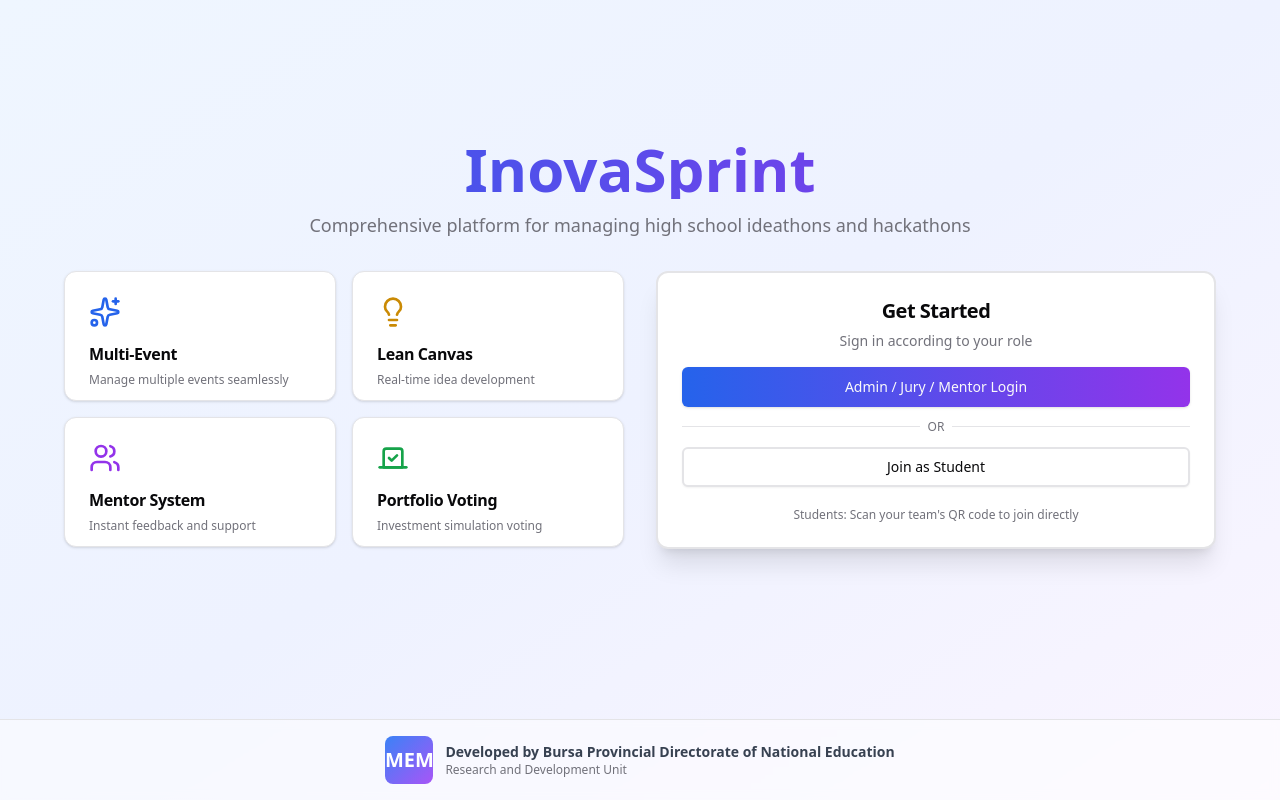
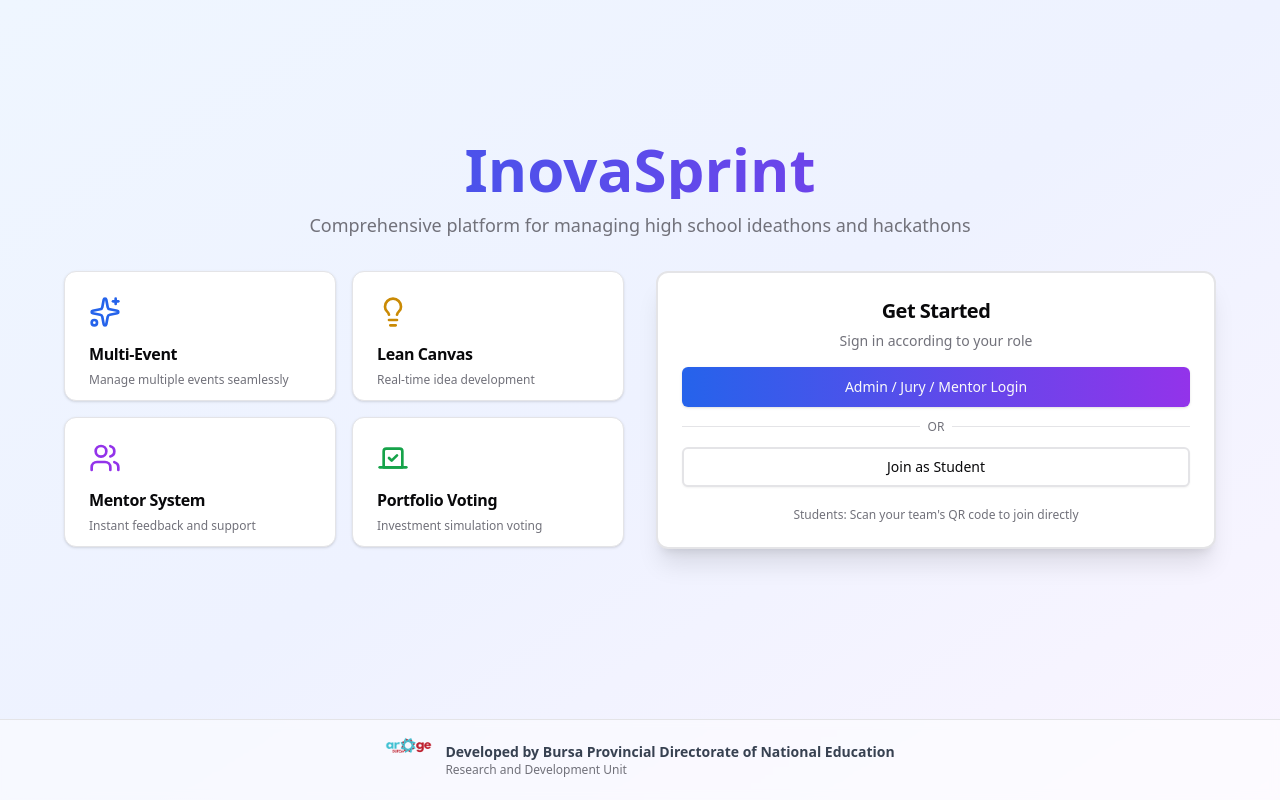
Before and after one commit to niaxx16/idehack, a Next.js app: page / in a window 1280 px wide. Built offline with nearby package versions, Linux system fonts and the light colour scheme; no server answers.

Commit message:
Add MEM logo to homepage footer
- Replaced placeholder with actual MEM logo image
- Logo displays at 48x48px in footer
- Used Next.js Image component for optimization

🤖 Generated with [Claude Code](https://claude.com/claude-code)

Co-Authored-By: Claude <noreply@anthropic.com>

```diff
--- a/app/page.tsx
+++ b/app/page.tsx
@@ -133,9 +133,15 @@ export default function HomePage() {
         <div className="container mx-auto max-w-6xl">
           <div className="flex items-center justify-center gap-4 text-sm text-muted-foreground">
             <div className="flex items-center gap-3">
-              {/* Logo placeholder */}
-              <div className="w-12 h-12 bg-gradient-to-br from-blue-500 to-purple-500 rounded-lg flex items-center justify-center">
-                <span className="text-white font-bold text-xl">MEM</span>
+              {/* MEM Logo */}
+              <div className="relative w-12 h-12 flex-shrink-0">
+                <Image
+                  src="/images/mem-logo.png"
+                  alt="Bursa MEM Logo"
+                  width={48}
+                  height={48}
+                  className="object-contain"
+                />
               </div>
               <div className="text-left">
                 <p className="font-semibold text-gray-700">Developed by Bursa Provincial Directorate of National Education</p>
```
